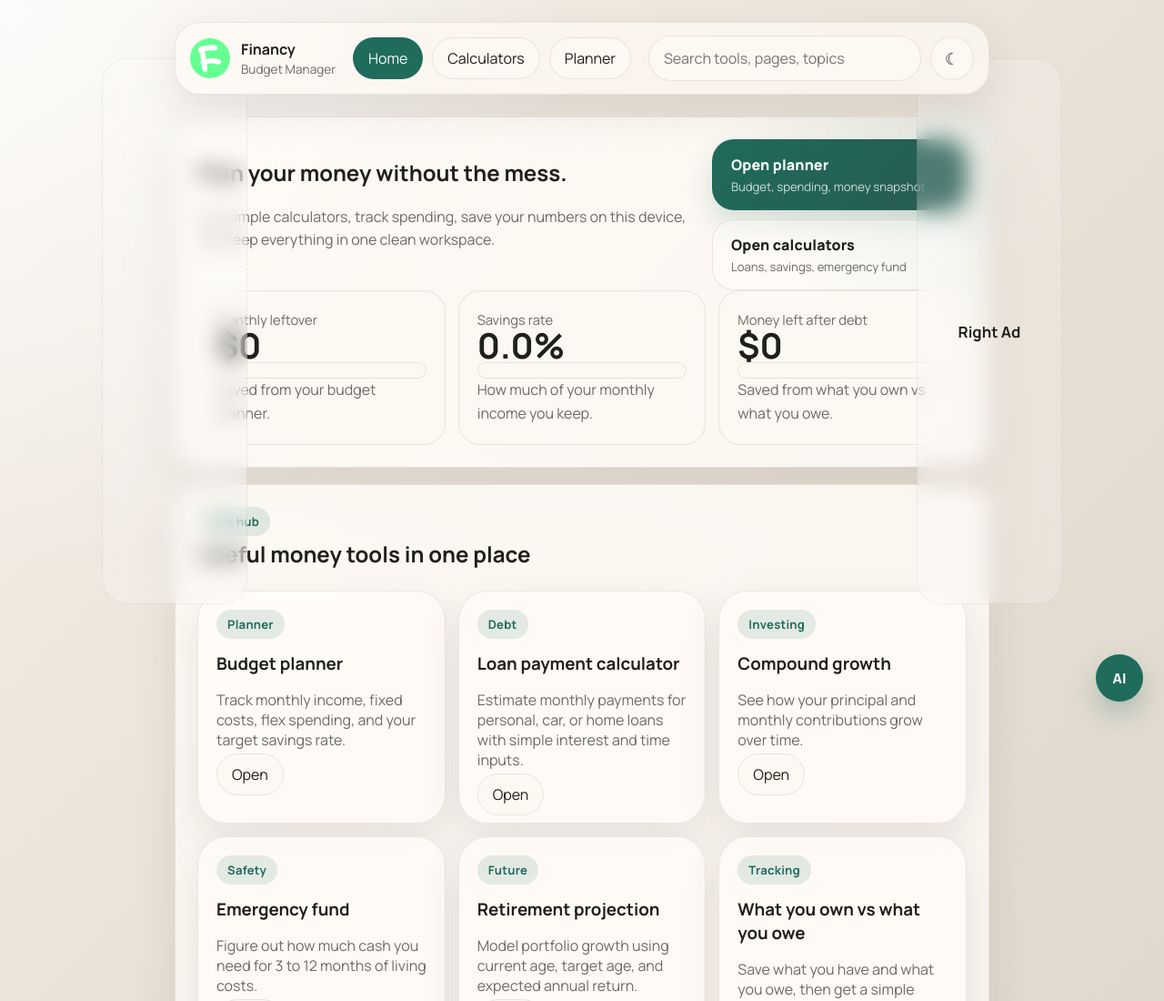
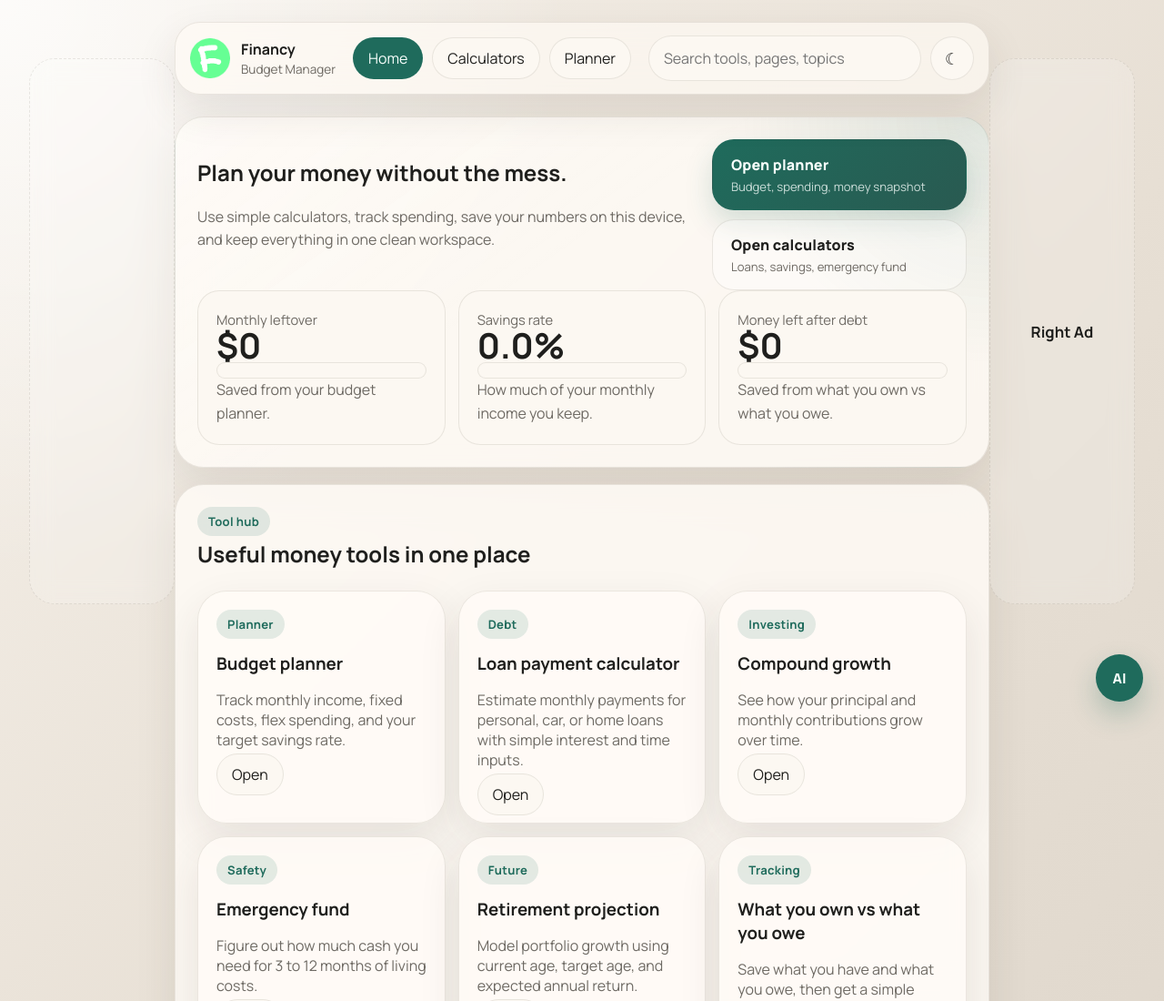
Before and after one commit to financybudget/financybudget.github.io, a plain HTML site: page index.html in a window 1280 px wide. Shown: the top 1100 px of the page at 91% size. Drawn offline with Linux system fonts and the light colour scheme.

Commit message:
Update styles.css

```diff
--- a/styles.css
+++ b/styles.css
@@ -610,11 +610,11 @@ body[data-theme="dark"] .hero-button-primary small {
 }
 
 .side-ad-left {
-  left: max(12px, calc((100vw - min(1240px, 70vw)) / 2 - 80px));
+  left: calc((100vw - min(1240px, 70vw)) / 2 - 160px);
 }
 
 .side-ad-right {
-  right: max(12px, calc((100vw - min(1240px, 70vw)) / 2 - 80px));
+  right: calc((100vw - min(1240px, 70vw)) / 2 - 160px);
 }
 
 .search-results.hidden {
```
